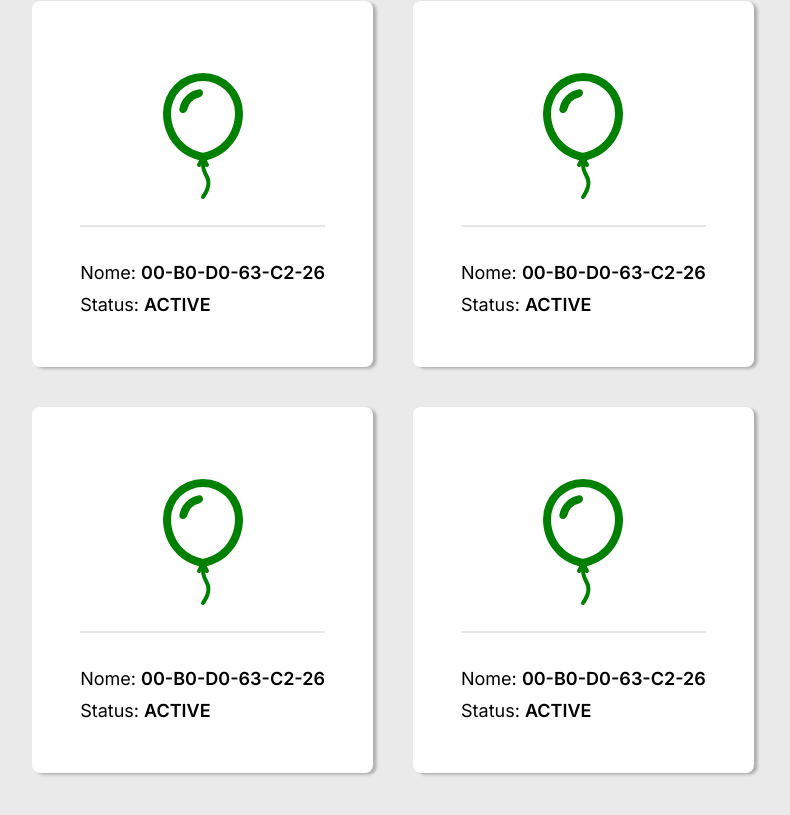
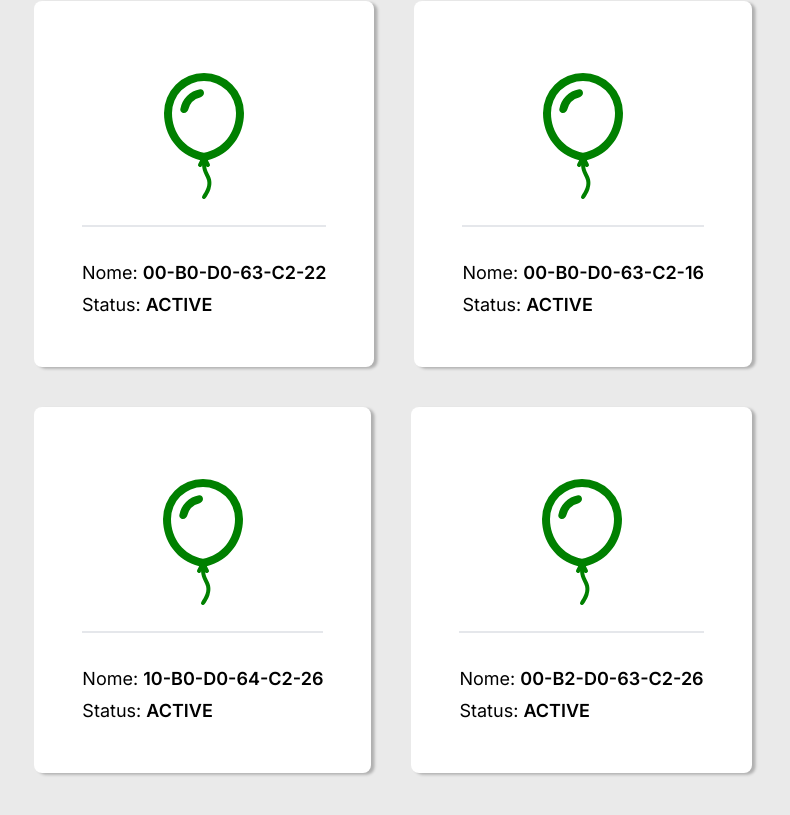
Before and after one commit to danivict/site-baloes, a React (Vite) app: page / in a window 1280 px wide. Shown: the part 559-1374 px from the top of the page, without its empty margins (247-1037 px from the left). Built offline with nearby package versions, Linux system fonts and the light colour scheme.

Commit message:
fix signal intensity

```diff
--- a/src/App.jsx
+++ b/src/App.jsx
@@ -81,7 +81,7 @@ function App() {
             <button type='submit' className='text-base text-white font-medium bg-green-700 py-2 px-3 mt-7 rounded-md self-end max-sm:w-full'>Adicionar</button>
           </div>
           {/* Fake div para o divider */}
-          <div className=" flex relative flex-col rounded-3xl justify-center divide-x-[1px] divide-slate-500 h-full bg-no-repeat bg-cover bg-[top_left_8rem] mix-blend-color-dodge bg-[url('assets/bg-balloons.png')] max-xl:sr-only">
+          <div className=" flex relative flex-col rounded-3xl justify-center divide-x-[1px] divide-slate-500 h-full bg-no-repeat bg-cover bg-[top_left_8rem] mix-blend-color-dodge bg-[url('assets/bg-balloons.png')] bg-no-repeat max-xl:sr-only">
             <div className='text-transparent '></div>
             <div className='text-transparent h-48'></div>
           </div>
--- a/src/assets/mock.js
+++ b/src/assets/mock.js
@@ -5,28 +5,28 @@ export const BalloonStatus = {
 
 let balloons = [
     {
-        id: '00-B0-D0-63-C2-26',
+        id: '00-B0-D0-63-C2-22',
         effect: 2,
         battery: 50, //0-100%
         status: BalloonStatus.ACTIVE,
         signal: -50
     },
     {
-        id: '00-B0-D0-63-C2-26',
+        id: '00-B0-D0-63-C2-16',
         effect: 2,
         battery: 50, //0-100%
         status: BalloonStatus.ACTIVE,
         signal: -50
     },
     {
-        id: '00-B0-D0-63-C2-26',
+        id: '10-B0-D0-64-C2-26',
         effect: 2,
         battery: 50, //0-100%
         status: BalloonStatus.ACTIVE,
         signal: -50
     },
     {
-        id: '00-B0-D0-63-C2-26',
+        id: '00-B2-D0-63-C2-26',
         effect: 2,
         battery: 20, //0-100%
         status: BalloonStatus.ACTIVE,
--- a/src/components/Balloon.jsx
+++ b/src/components/Balloon.jsx
@@ -12,7 +12,7 @@ function Balloon({ id, effect, status, battery, signal, updateSingleBalloon }) {
 
     const [baloonEffectSelect, setBaloonEffectSelect] = useState(effect);
 
-    signal = 1; // somente para testar a intensidade do sinal - linha 42
+    signal = 0; // somente para testar a intensidade do sinal - linha 42
 
     function handleClickToggleModal() {
         setToggleModal(!toggleModal);
@@ -39,7 +39,7 @@ function Balloon({ id, effect, status, battery, signal, updateSingleBalloon }) {
                             <p className='text-xl'>Efeito Atual: <span className='font-semibold'>{staticEffects[effect]}</span></p>
                             <p className='text-xl'>Bateria: <span className='font-semibold'>{battery + '%'}</span></p>
                             {/* <BsWifi color='green' /> */}
-                            <p className='text-xl'>Intensidade do Sinal: <span className='font-semibold inline-block drop-shadow-2xl'>{signal >= 3 ? <BsWifi color='green' /> : signal === 2 ? <BsWifi2 color='gold' /> : signal === 1 ? <BsWifi1 color='red' /> : <BsWifiOff color='black' />}</span></p>
+                            <p className='text-xl'>Intensidade do Sinal: <span className='font-semibold inline-block drop-shadow-2xl'>{signal <= 0 && signal > -33 ? <BsWifi color='green' /> : signal < -33 && signal > -66 ? <BsWifi2 color='gold' /> : signal < -66 ? <BsWifi1 color='red' /> : <BsWifiOff color='black' />}</span></p>
                             <div>
                                 <label htmlFor="" className='text-xl'>Escolha um efeito: </label>
                                 <select className='bg-zinc-300 rounded border p-1 text-xl shadow' id="" value={baloonEffectSelect || "1"}
```
